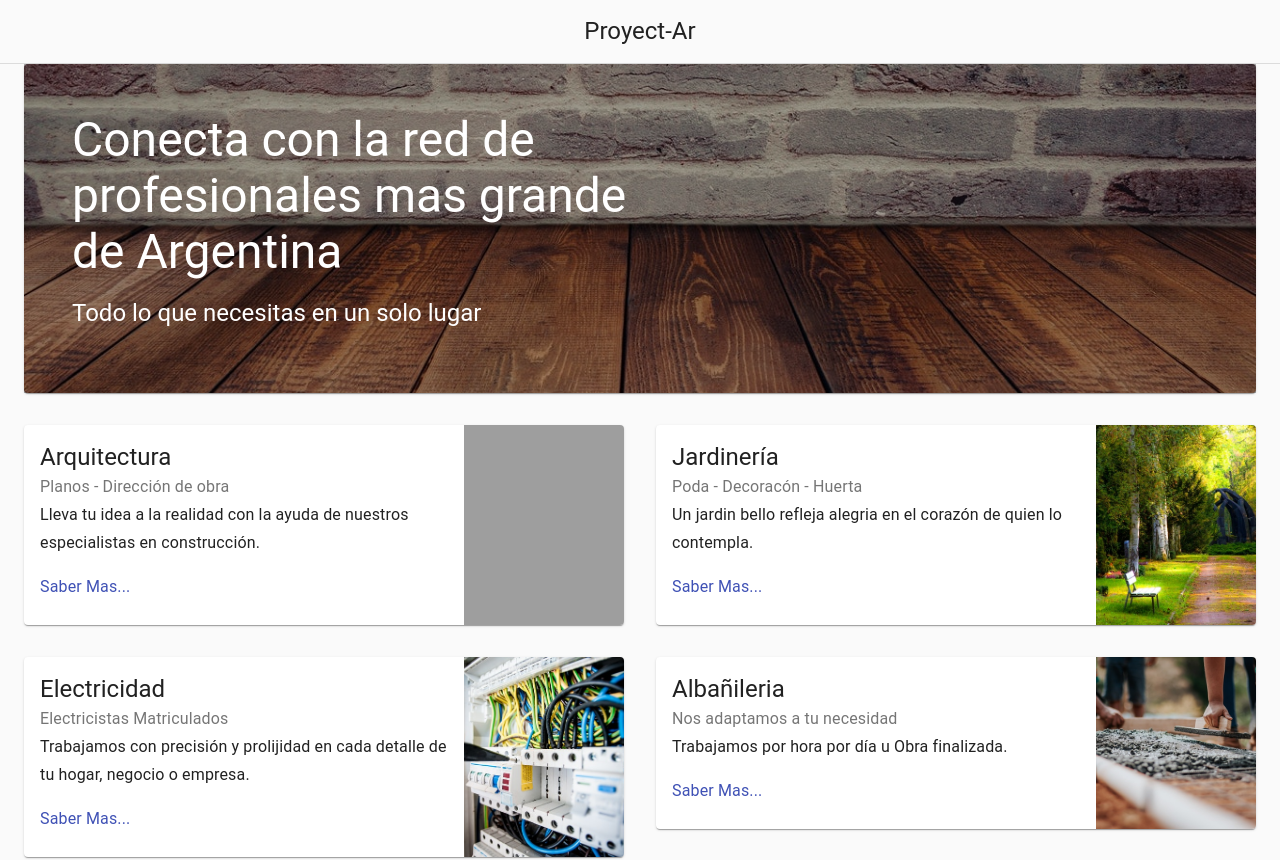
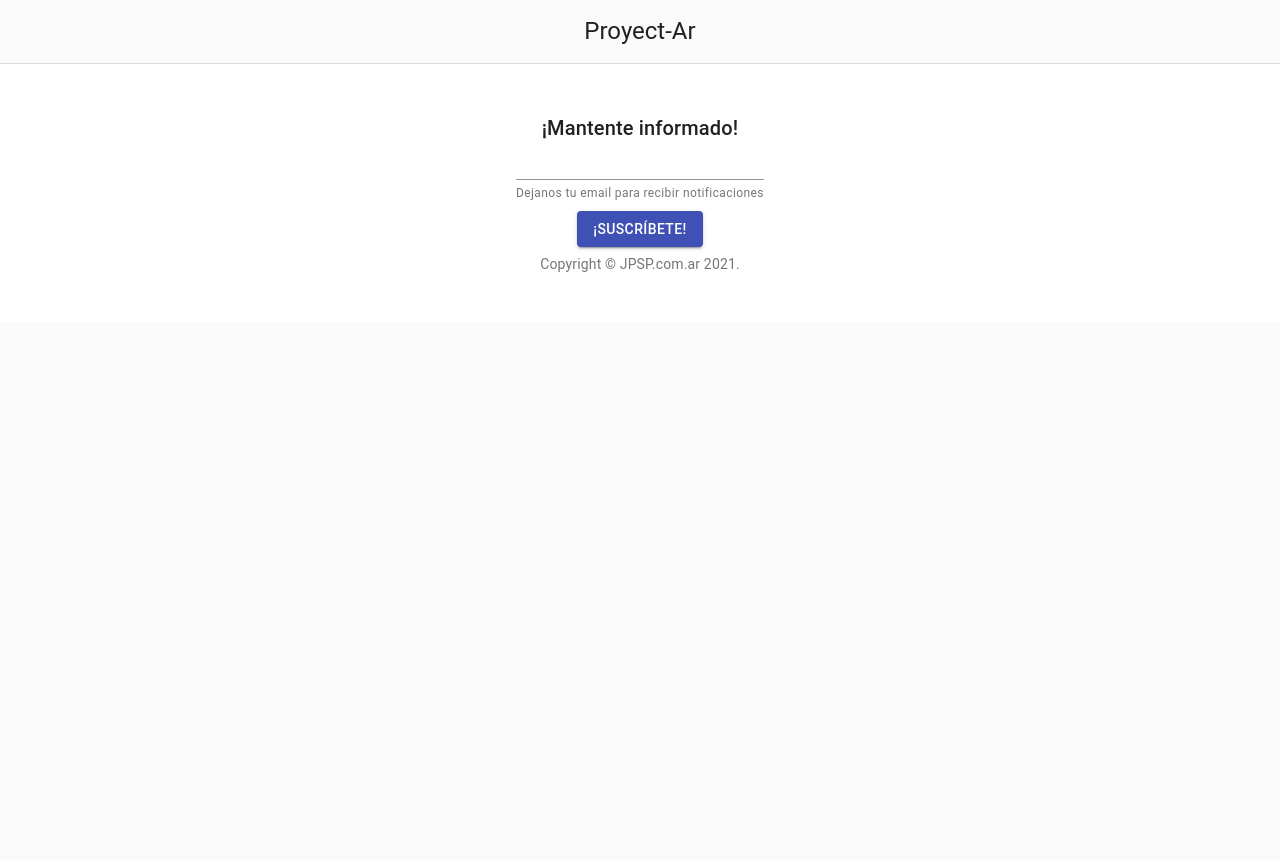
Before and after one commit to SeaBassLab/proyect-ar, a React (Create React App) app: page / in a window 1280 px wide. Shown: the top 860 px of the page. After the commit the page ends 800 px from the top, so only its background shows below. Built offline with nearby package versions, Linux system fonts and the light colour scheme; grey boxes are pictures that could not be loaded; the HTML template or start-up script is replaced by a standard one.

Commit message:
change pakage.json

```diff
--- a/package.json
+++ b/package.json
@@ -1,6 +1,6 @@
 {
-  "homepage": "https://seabasslab.github.io/JPSP",
-  "name": "jpsp",
+  "homepage": "https://www.proyect-ar.com.ar",
+  "name": "proyect-ar",
   "version": "0.1.0",
   "private": true,
   "dependencies": {
@@ -17,7 +17,7 @@
     "web-vitals": "^1.0.1"
   },
   "scripts": {
-    "predeploy": "npm run build",
+    "predeploy": "npm run build && echo www.proyect-ar.com.ar > ./build/CNAME",
     "deploy": "gh-pages -d build",
     "start": "react-scripts start",
     "build": "react-scripts build",
--- a/src/App.js
+++ b/src/App.js
@@ -2,7 +2,6 @@ import React, { Suspense } from 'react';
 import { CssBaseline } from '@material-ui/core';
 import { BrowserRouter, Switch, Route } from 'react-router-dom';
 import Home from './pages/Home';
-import NotFound from './pages/NotFound';
 import Layout from './components/Layout';
 
 const App = () => {
@@ -12,8 +11,7 @@ const App = () => {
         <BrowserRouter>
           <Layout>
             <Switch>
-              <Route path="/" exact component={Home} />
-              <Route component={NotFound} />
+              <Route exact path="/JPSP/" component={Home} />
             </Switch>
           </Layout>
         </BrowserRouter>
```
